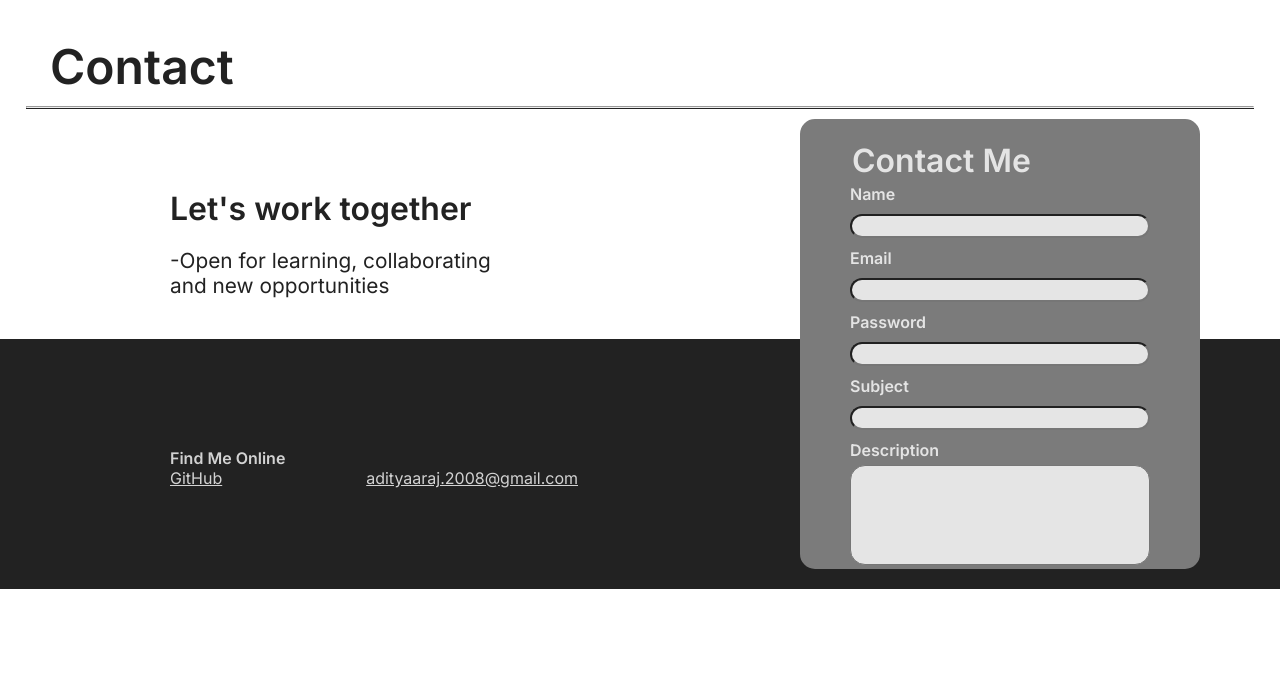
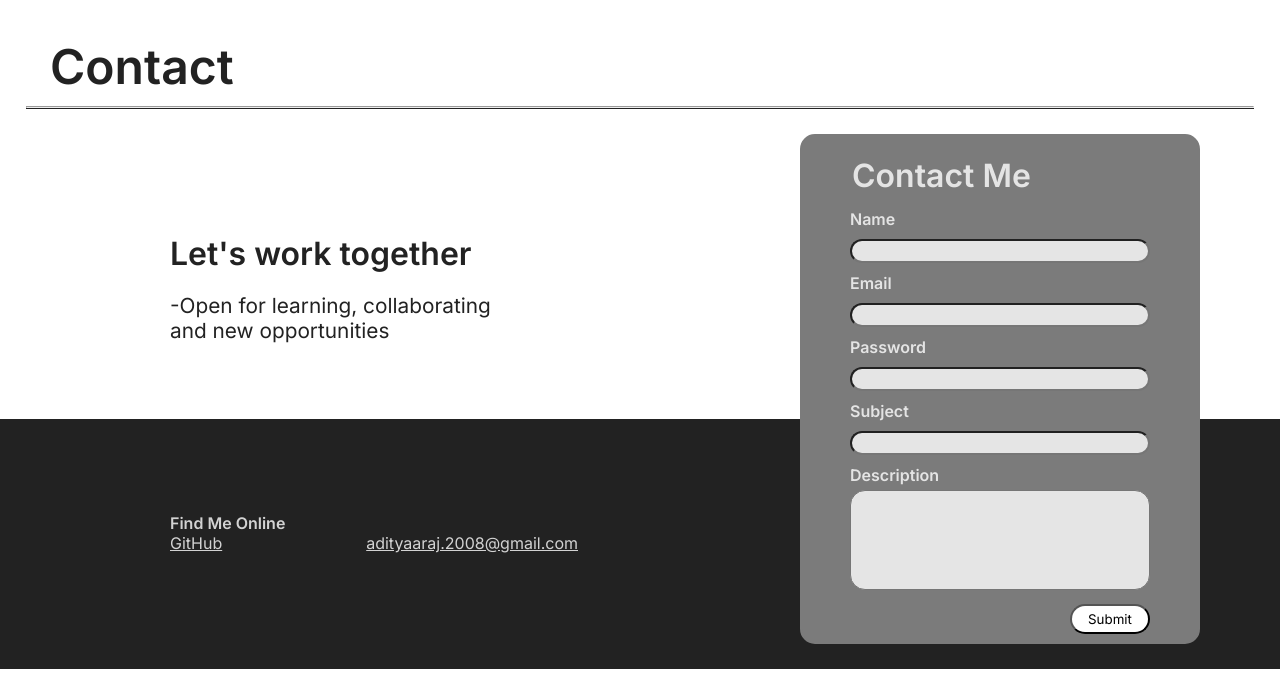
Before and after one commit to Aditya-Raj2304/Portfolio, a plain HTML site: page Portfolio.html in a window 1280 px wide. Shown: the part 1618-2295 px from the top of the page. Before the commit the page ends 2207 px from the top, so only its background shows below. Drawn offline with Linux system fonts and the light colour scheme.

Commit message:
Added a submit button in the contact form.

```diff
--- a/Portfolio.html
+++ b/Portfolio.html
@@ -163,6 +163,9 @@
             <textarea name="description" id="description" rows="5" cols="20">
             </textarea>
           </div>
+          <div>
+            <button type="submit" id="submit-btn">Submit</button>
+          </div>
         </form>
       </div>
 
--- a/Style/Portfolio.css
+++ b/Style/Portfolio.css
@@ -14,7 +14,7 @@ section {
 }
 
 #contact {
-  min-height: 60vh;
+  min-height: 85vh;
   padding: 40px 0;
 }
 
@@ -239,7 +239,7 @@ h2 {
 .frame5 {
   border: 2px solid #222222;
   padding: 20px;
-  margin-top: 230px;
+  margin-top: 310px;
   margin-bottom: 0px;
   height: 250px;
   background-color: #222222;
@@ -256,11 +256,11 @@ h2 {
 .frame6 {
   border: 2px solid #7b7b7b;
   padding: 20px;
-  margin-top: -470px;
+  margin-top: -535px;
   margin-left: 800px;
   background-color: #7b7b7b;
   width: 400px;
-  height: 450px;
+  height: 510px;
   border-radius: 15px;
 }
 
@@ -276,7 +276,7 @@ h2 {
   display: flex;
   flex-direction: column;
   gap: -60px;
-  margin-top: -375px;
+  margin-top: -425px;
   margin-left: 850px;
 }
 
@@ -302,9 +302,19 @@ h2 {
   resize: none;
 }
 
+#contact-form button {
+  margin-top: 10px;
+  margin-left: 220px;
+  padding: 5px;
+  border-radius: 15px;
+  background-color: #ffffff;
+  color: #000000;
+  width: 80px;
+}
+
 #bold {
   font-size: 2em;
-  margin-top: -380px;
+  margin-top: -400px;
   margin-left: 170px;
   color: #222222;
 }
@@ -319,7 +329,7 @@ h2 {
 #find {
   color: rgba(255, 255, 255, 0.8);
   font-size: 1em;
-  margin-top: 150px;
+  margin-top: 170px;
   margin-left: 170px;
 }
 
```
